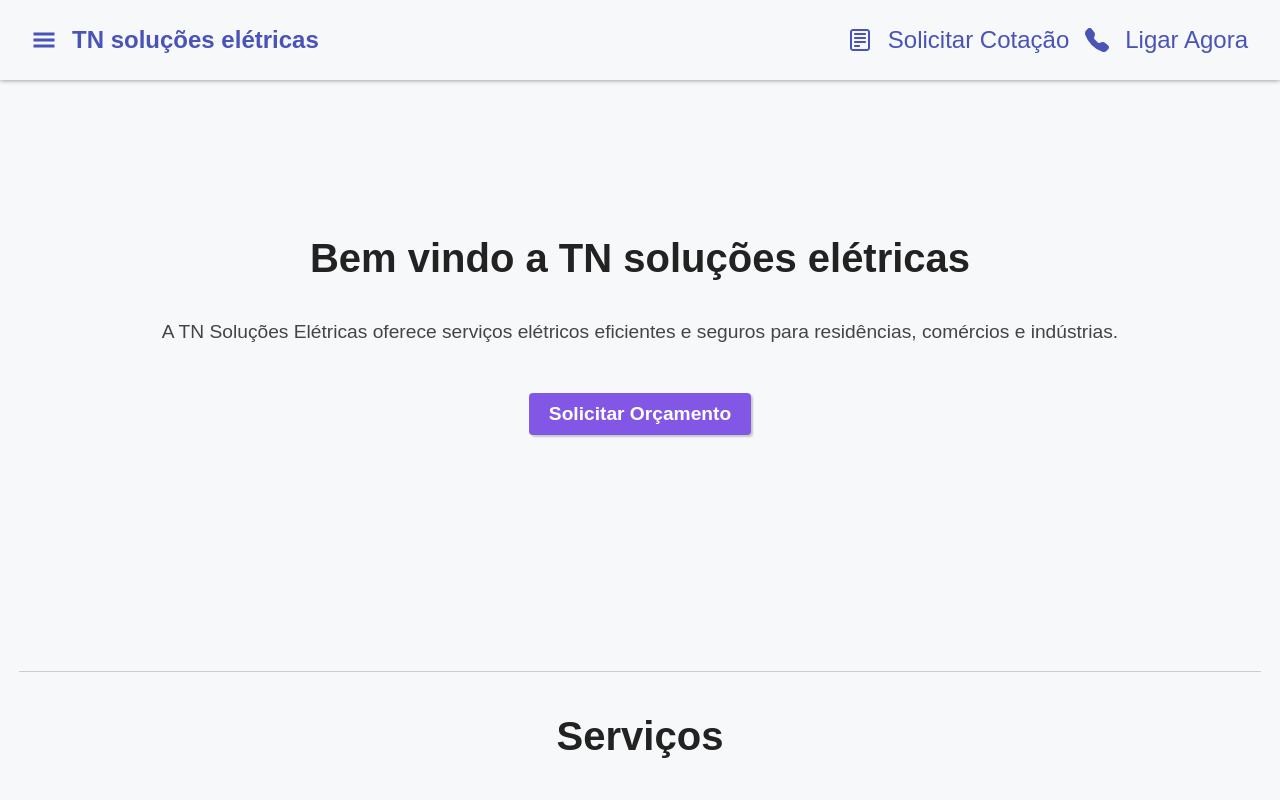
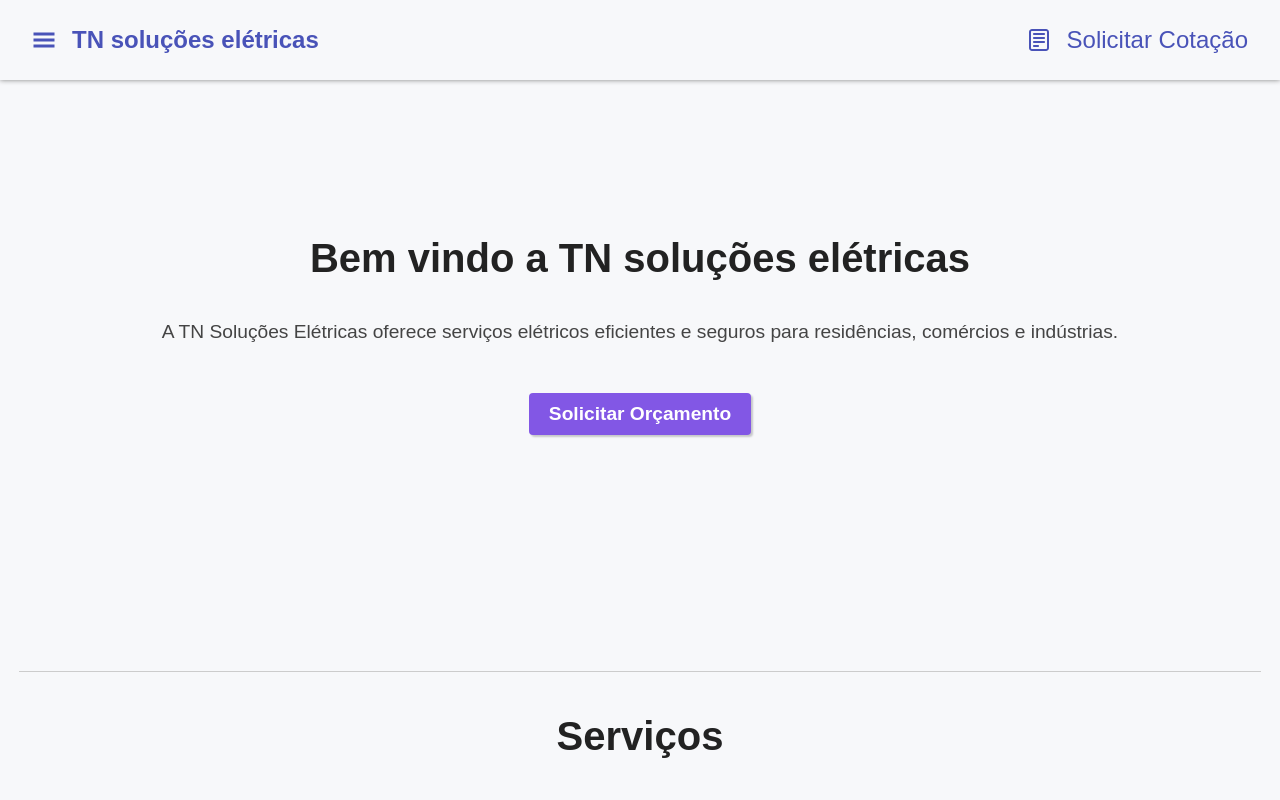
Before and after one commit to vitor-navarro/sistema_gerenciamento, a Next.js app: page / in a window 1280 px wide. Shown: the top 800 px of the page. Built offline with nearby package versions, Linux system fonts and the light colour scheme.

Commit message:
Removido o ligar agora do header

```diff
--- a/src/components/Header/index.tsx
+++ b/src/components/Header/index.tsx
@@ -19,10 +19,6 @@ export function Header(){
                     <CgNotes className={styles.CgNotes}/>
                     <span>Solicitar Cotação</span>
                 </div>
-                <div>
-                    <BsFillTelephoneFill className={styles.BsFillTelephoneFill}/>
-                    <span>Ligar Agora</span>
-                </div>
             </div>
         </header>
     );
```
